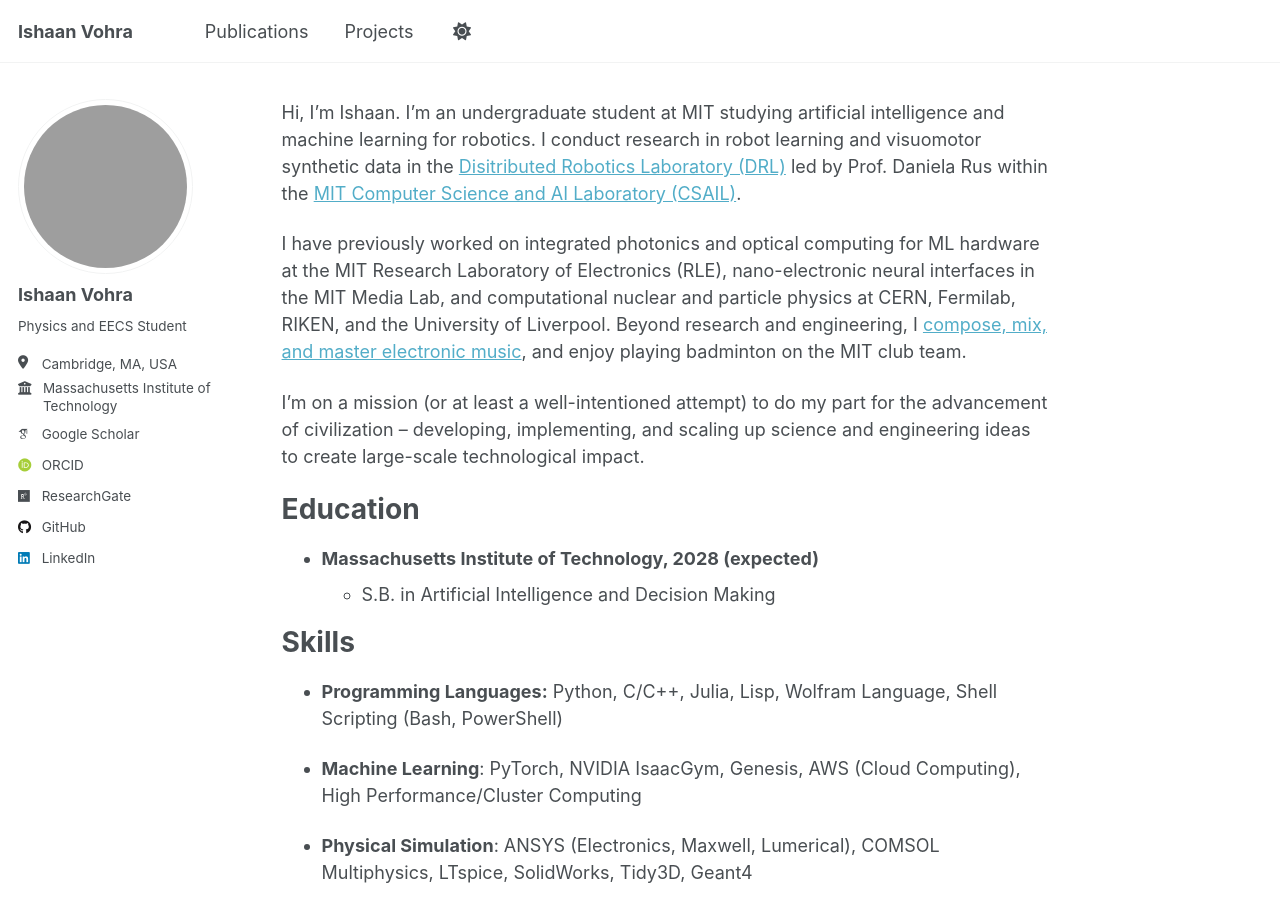
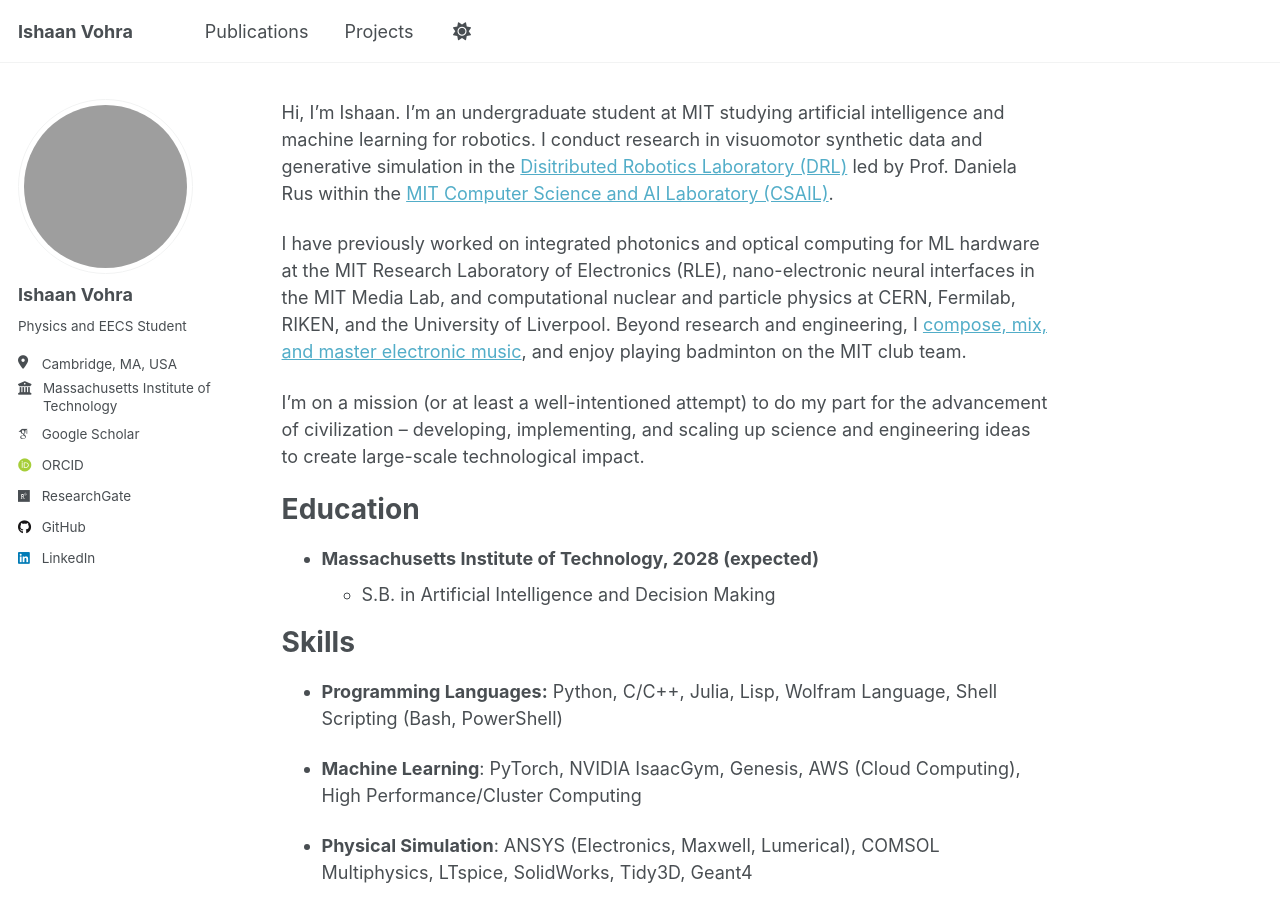
Before and after one commit to Ishaan-vohra/Ishaan-vohra.github.io, a Jekyll site: the page built from _pages/about.md, in a window 1280 px wide and 900 px high. Built offline with Jekyll 4.4.1, drawn with Linux system fonts in a browser that asks for light colours; some web fonts are replaced; a script that is not in the unit is left out.

Commit message:
Update about.md

```diff
--- a/_pages/about.md
+++ b/_pages/about.md
@@ -7,7 +7,7 @@
   - /about.html
 ---
 
-Hi, I'm Ishaan. I'm an undergraduate student at MIT studying artificial intelligence and machine learning for robotics. I conduct research in robot learning and visuomotor synthetic data in the [Disitributed Robotics Laboratory (DRL)](https://www.csail.mit.edu/research/distributed-robotics-laboratory) led by Prof. Daniela Rus within the [MIT Computer Science and AI Laboratory (CSAIL)](https://www.csail.mit.edu/).
+Hi, I'm Ishaan. I'm an undergraduate student at MIT studying artificial intelligence and machine learning for robotics. I conduct research in visuomotor synthetic data and generative simulation in the [Disitributed Robotics Laboratory (DRL)](https://www.csail.mit.edu/research/distributed-robotics-laboratory) led by Prof. Daniela Rus within the [MIT Computer Science and AI Laboratory (CSAIL)](https://www.csail.mit.edu/).
 
 I have previously worked on integrated photonics and optical computing for ML hardware at the MIT Research Laboratory of Electronics (RLE), nano-electronic neural interfaces in the MIT Media Lab, and computational nuclear and particle physics at CERN, Fermilab, RIKEN, and the University of Liverpool. Beyond research and engineering, I [compose, mix, and master electronic music](https://www.youtube.com/@eleronmusic), and enjoy playing badminton on the MIT club team.
 
```
